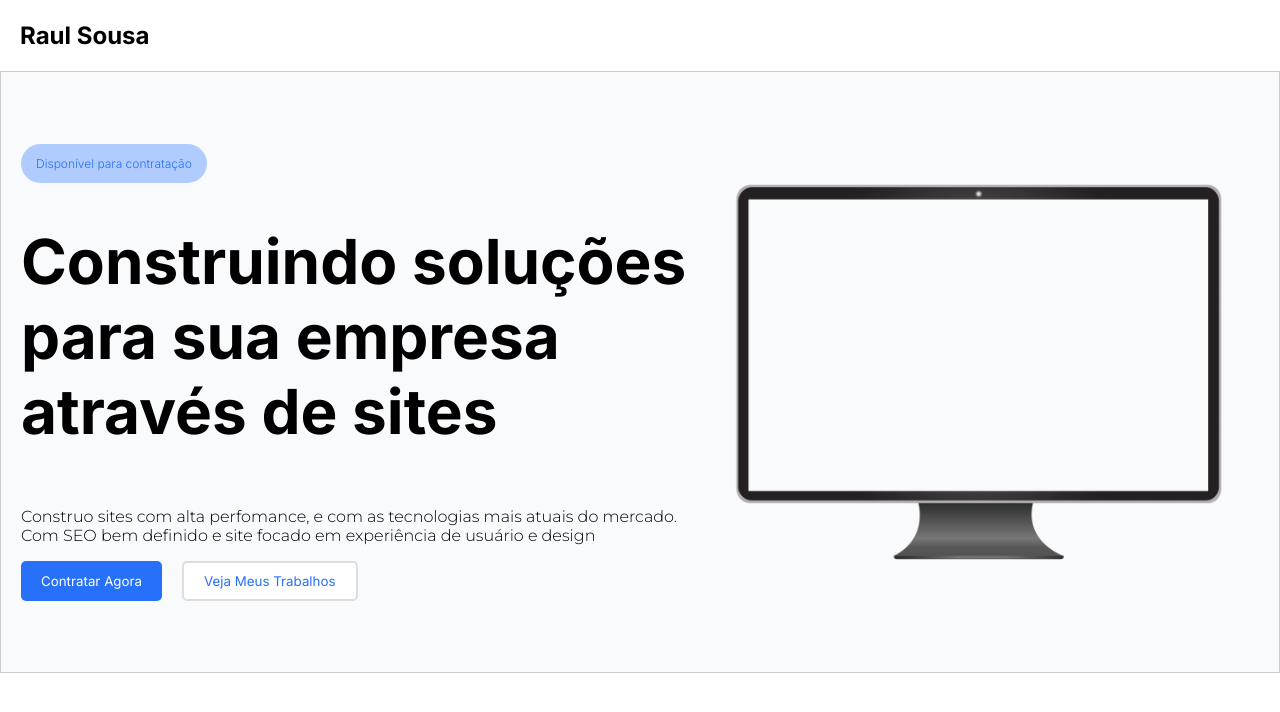
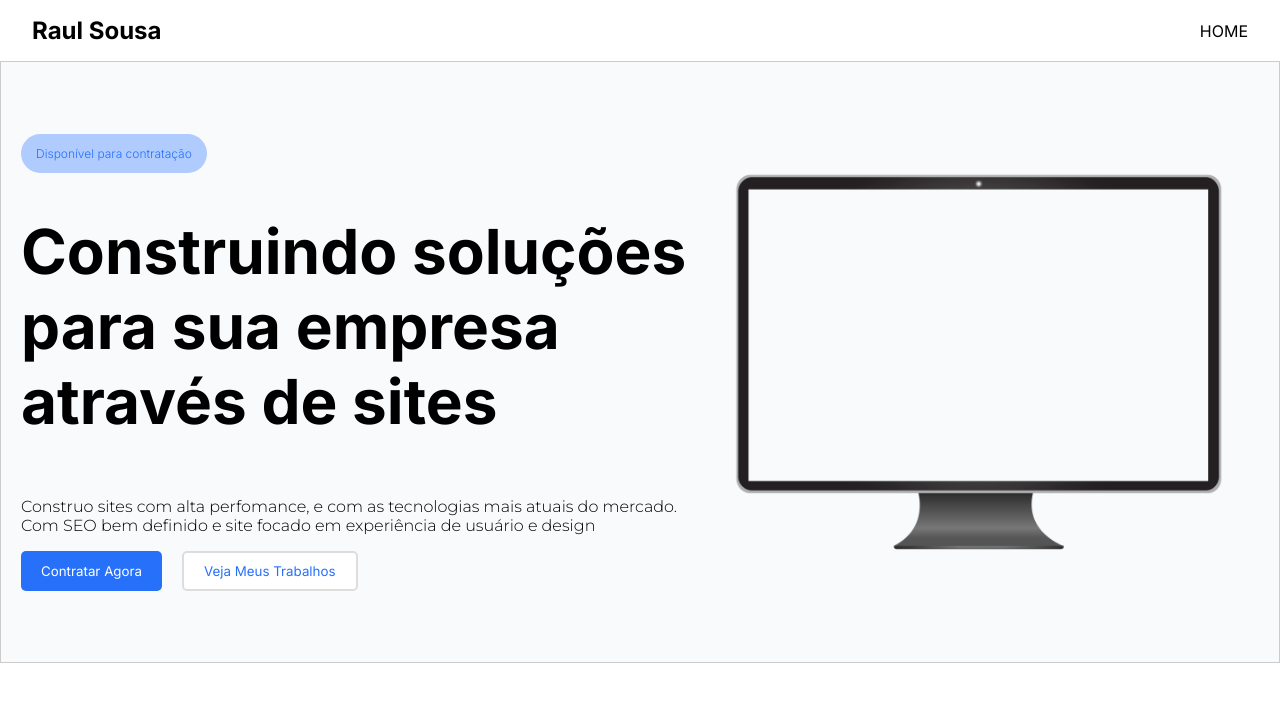
Before and after one commit to codArtic0/portfolio, a React (Vite) app: page / in a window 1280 px wide. Shown: the top 712 px of the page. Built offline with nearby package versions, Linux system fonts and the light colour scheme.

Commit message:
ADD: Navigation List

```diff
--- a/src/components/Header.jsx
+++ b/src/components/Header.jsx
@@ -4,8 +4,16 @@ export default function Header() {
     return (
         <header className="header-container">
             <div className="header-content-container">
-                <h1 className="name">Raul Sousa</h1>
+                <div className="logo-name">
+                    <h1 className="name">Raul Sousa</h1>
+                </div>
+                <div className="menu">
+                    <ul>
+                        <li>HOME</li>
+                    </ul>
+                </div>
             </div>
+
         </header>
     )
 }
--- a/src/styles/Header.css
+++ b/src/styles/Header.css
@@ -1,8 +1,33 @@
 .header-container{
-    padding: 5px 20px;
+    width: 100%;
     background-color: white;
+    align-items: center;
+    justify-content: center;
+    display: flex;
+}
+
+.header-content-container{
+    width: 95%;
+    display: flex;
+}
+
+.logo-name, .menu{
+    display: flex;
+    flex: 1;
 }
 
 .name{
     font-size: 24px;
 }
+
+.menu{
+    display: flex;
+    align-items: center;
+    justify-content: right;
+}
+
+ul{
+    font-family: var(--fonte-principal);
+    list-style-type: none;
+    padding: 0;
+}
```
